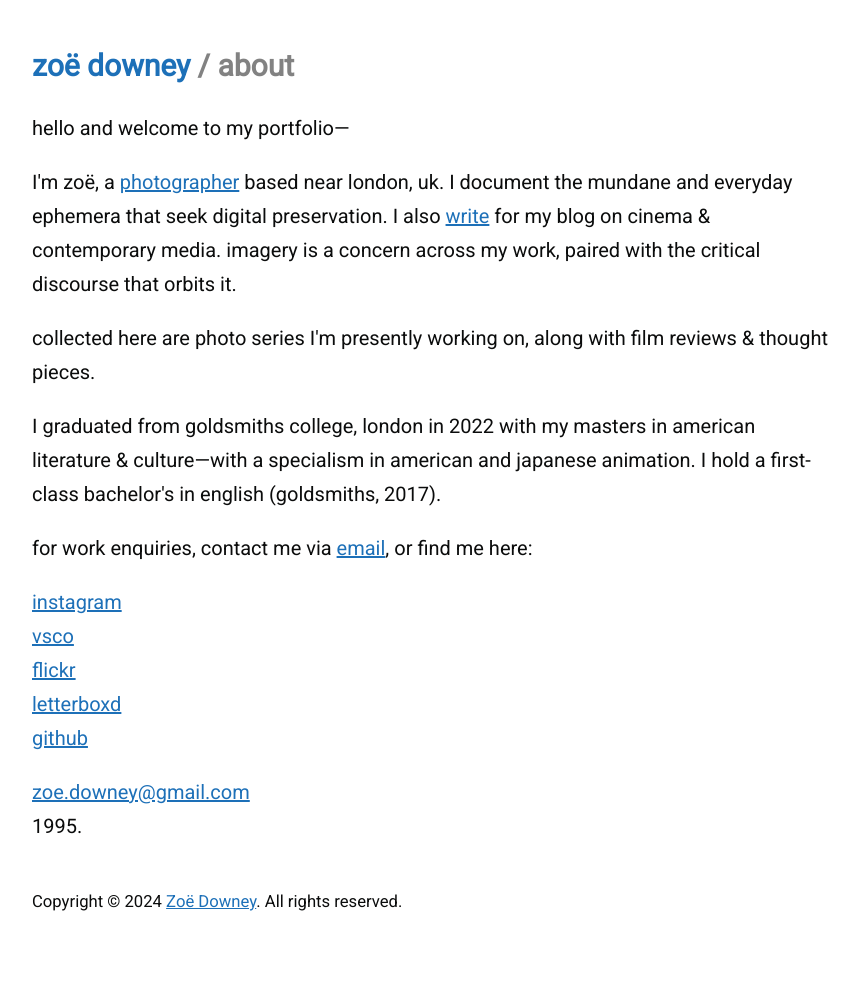
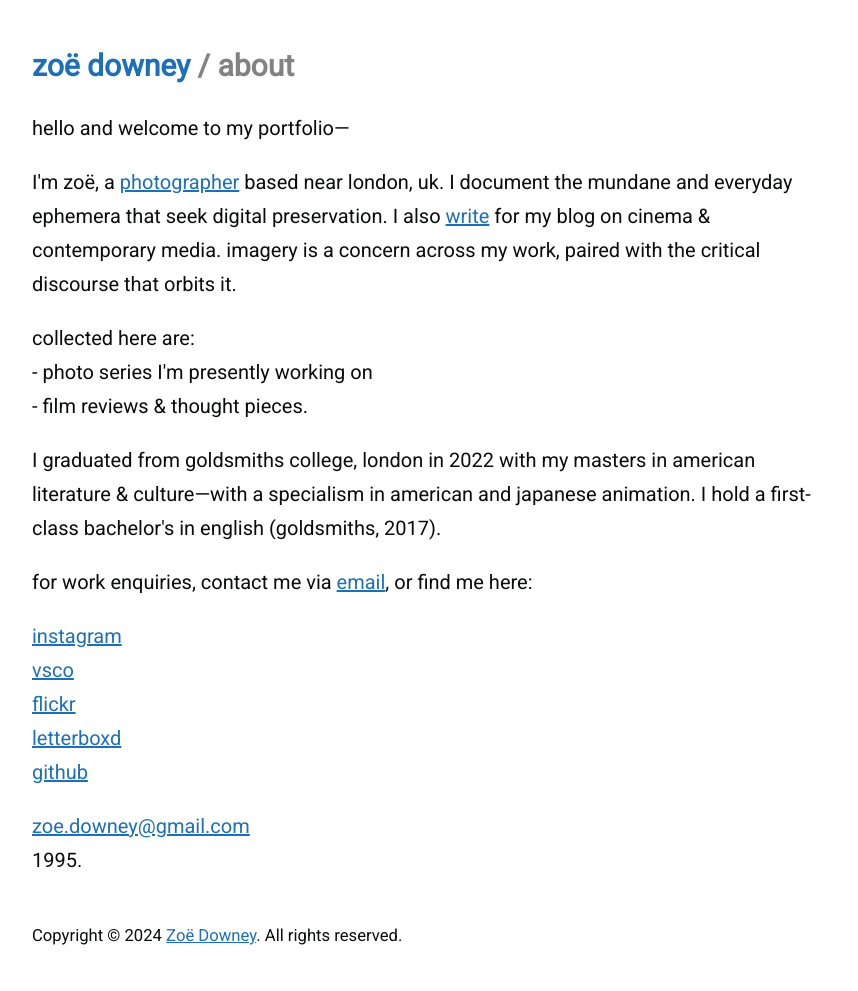
Before and after one commit to zoeurl/zoedowney.github.io, a Jekyll site: the page built from about/index.html, in a window 1280 px wide. Shown: the whole page, without its empty margins (208-1066 px from the left). Built offline with Jekyll 4.4.1, drawn with Linux system fonts in a browser that asks for light colours.

Commit message:
Update index.html

```diff
--- a/about/index.html
+++ b/about/index.html
@@ -8,7 +8,9 @@
 </p>
 I'm zoë, a <a href="https://www.zoedowney.com/photography/">photographer</a> based near london, uk. I document the mundane and everyday ephemera that seek digital preservation. I also <a href="https://www.zoedowney.com/writing/">write</a> for my blog on cinema & contemporary media. imagery is a concern across my work, paired with the critical discourse that orbits it.
 </p>
-collected here are photo series I'm presently working on, along with film reviews & thought pieces.
+collected here are:
+<br>- photo series I'm presently working on
+<br>- film reviews & thought pieces.
 </p>
 I graduated from goldsmiths college, london in 2022 with my masters in american literature & culture—with a specialism in american and japanese animation. I hold a first-class bachelor's in english (goldsmiths, 2017).
 </p>
```
